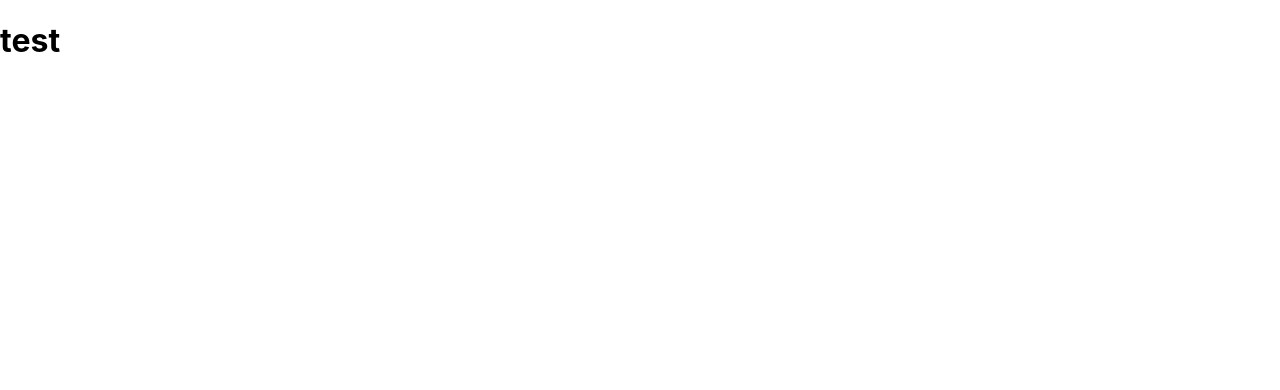
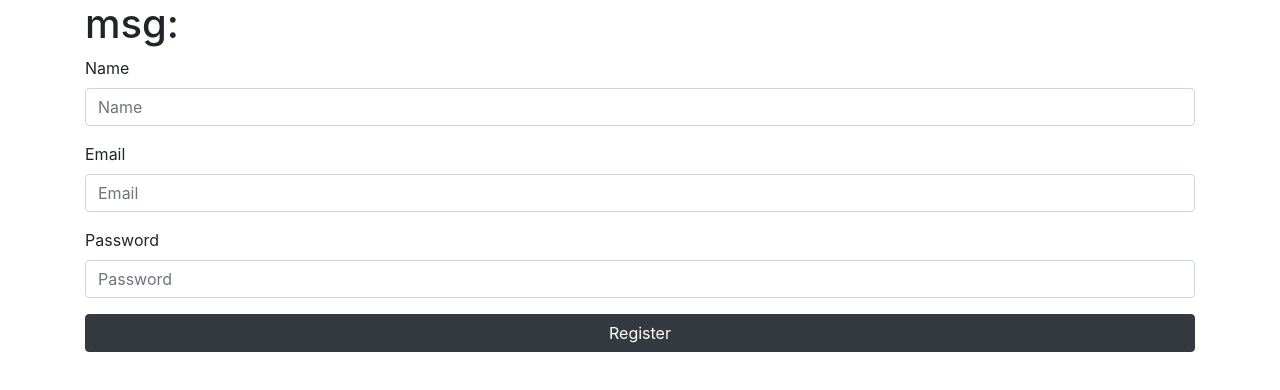
Before and after one commit to pierrolabo/ticketter, a React (Create React App) app in the folder client/: page /register in a window 1280 px wide. Shown: the top 390 px of the page. Built offline with nearby package versions, Linux system fonts and the light colour scheme.

Commit message:
Redux + Register ok

```diff
--- a/client/src/App.js
+++ b/client/src/App.js
@@ -1,11 +1,28 @@
-import React from 'react';
+import React, { Component } from 'react';
+import { Container } from 'reactstrap';
 
-function App() {
-  return (
-    <div className='App'>
-      <h1>test</h1>
-    </div>
-  );
+import Register from './components/auth/Register';
+import { Provider } from 'react-redux';
+import store from './store';
+//import { loadUser } from './actions/authActions';
+import 'bootstrap/dist/css/bootstrap.min.css';
+import './App.css';
+
+class App extends Component {
+  componentDidMount() {
+    //store.dispatch(loadUser());
+  }
+  render() {
+    return (
+      <Provider store={store}>
+        <div className='App'>
+          <Container>
+            <Register />
+          </Container>
+        </div>
+      </Provider>
+    );
+  }
 }
 
 export default App;
--- /dev/null
+++ b/client/src/actions/authActions.js
@@ -0,0 +1,57 @@
+import axios from 'axios';
+import { returnErrors } from './errorActions.js';
+import {
+  USER_LOADED,
+  USER_LOADING,
+  AUTH_ERROR,
+  LOGIN_FAIL,
+  LOGIN_SUCCESS,
+  REGISTER_SUCCESS,
+  REGISTER_FAIL,
+  LOGOUT_SUCCESS,
+} from './types';
+
+/*
+  //    Check token & load user
+  export const loadUser = () => (dispatch, getState) => {
+
+    //  User loading
+    dispatch({ type: USER_LOADING})
+
+    axios
+        .get('/api/auth/', tokenConfig(getState))
+        .then(res => {
+
+        })
+  }
+  */
+
+//    Register user
+export const register = ({ name, email, password }) => (dispatch) => {
+  //    Headers
+  const config = {
+    headers: {
+      'Content-Type': 'application/json',
+    },
+  };
+  //  Body
+  const body = JSON.stringify({ name, email, password });
+
+  //Request
+  axios
+    .post('/api/users', body, config)
+    .then((res) => {
+      return dispatch({
+        type: LOGIN_SUCCESS,
+        payload: res.data,
+      });
+    })
+    .catch((err) => {
+      dispatch(
+        returnErrors(err.response.data, err.response.status, 'LOGIN_FAIL')
+      );
+      dispatch({
+        type: LOGIN_FAIL,
+      });
+    });
+};
--- /dev/null
+++ b/client/src/actions/errorActions.js
@@ -0,0 +1,16 @@
+import { GET_ERRORS, CLEAR_ERRORS } from './types';
+
+//  Return ERRORS
+export const returnErrors = (msg, status, id = null) => {
+  return {
+    type: GET_ERRORS,
+    payload: { msg, status, id },
+  };
+};
+
+//  Clear ERRORS
+export const clearErrors = () => {
+  return {
+    type: CLEAR_ERRORS,
+  };
+};
--- /dev/null
+++ b/client/src/actions/types.js
@@ -0,0 +1,10 @@
+export const USER_LOADING = 'USER_LOADING';
+export const USER_LOADED = 'USER_LOADED';
+export const AUTH_ERROR = 'AUTH_ERROR';
+export const LOGIN_SUCCESS = 'LOGIN_SUCCESS';
+export const LOGIN_FAIL = 'LOGIN_FAIL';
+export const LOGOUT_SUCCESS = 'LOGOUT_SUCCESS';
+export const REGISTER_SUCCESS = 'REGISTER_SUCCESS';
+export const REGISTER_FAIL = 'REGISTER_FAIL';
+export const GET_ERRORS = 'GET_ERRORS';
+export const CLEAR_ERRORS = 'CLEAR_ERRORS';
--- /dev/null
+++ b/client/src/components/auth/Register.js
@@ -0,0 +1,103 @@
+import React, { Component } from 'react';
+import { Button, Form, FormGroup, Label, Input } from 'reactstrap';
+
+//Redux utilities
+import { connect } from 'react-redux';
+import PropTypes from 'prop-types';
+import { register } from '../../actions/authActions';
+import { clearErrors } from '../../actions/errorActions.js';
+
+class Register extends Component {
+  state = {
+    name: '',
+    password: '',
+    msg: null,
+  };
+
+  static propTypes = {
+    isAuthenticated: PropTypes.bool,
+    error: PropTypes.object.isRequired,
+    register: PropTypes.func.isRequired,
+    clearErrors: PropTypes.func.isRequired,
+  };
+  componentDidUpdate(prevProps, nextProps) {
+    const { error, isAuthenticated } = this.props;
+    if (error !== prevProps.error) {
+      //check for register error
+      if (error.id === 'REGISTER_FAIL') {
+        this.setState({ msg: error.msg.msg });
+      } else {
+        this.setState({ msg: null });
+      }
+    }
+  }
+
+  onChange = (e) => {
+    this.setState({
+      [e.target.name]: e.target.value,
+    });
+  };
+  onSubmit = (e) => {
+    e.preventDefault();
+
+    const { name, email, password } = this.state;
+
+    //  Create user object
+    const newUser = {
+      name,
+      email,
+      password,
+    };
+    console.log(newUser);
+    //  Attempt to register
+    this.props.register(newUser);
+  };
+
+  render() {
+    return (
+      <div className='register'>
+        <h1>msg: {this.state.msg}</h1>
+        <Form onSubmit={this.onSubmit}>
+          <FormGroup>
+            <Label for='name'>Name</Label>
+            <Input
+              type='text'
+              name='name'
+              id='name'
+              placeholder='Name'
+              className='mb-3'
+              onChange={this.onChange}
+            />
+            <Label for='email'>Email</Label>
+            <Input
+              type='email'
+              name='email'
+              id='email'
+              placeholder='Email'
+              className='mb-3'
+              onChange={this.onChange}
+            />
+            <Label for='Password'>Password</Label>
+            <Input
+              type='password'
+              name='password'
+              id='password'
+              placeholder='Password'
+              className='mb-3'
+              onChange={this.onChange}
+            />
+            <Button color='dark' block>
+              Register
+            </Button>
+          </FormGroup>
+        </Form>
+      </div>
+    );
+  }
+}
+
+const mapStateToProps = (state) => ({
+  isAuthenticated: state.auth.isAuthenticated,
+  error: state.error,
+});
+export default connect(mapStateToProps, { register, clearErrors })(Register);
--- /dev/null
+++ b/client/src/reducers/authReducer.js
@@ -0,0 +1,56 @@
+import {
+  USER_LOADED,
+  USER_LOADING,
+  AUTH_ERROR,
+  LOGIN_FAIL,
+  LOGIN_SUCCESS,
+  LOGOUT_SUCCESS,
+  REGISTER_SUCCESS,
+  REGISTER_FAIL,
+} from '../actions/types';
+
+const initialState = {
+  token: localStorage.getItem('token'),
+  isAuthenticated: null,
+  isLoading: null,
+  user: null,
+};
+
+export default function (state = initialState, action) {
+  switch (action.type) {
+    case USER_LOADING:
+      return {
+        ...state,
+        isLoading: true,
+      };
+    case USER_LOADED:
+      return {
+        ...state,
+        isAuthenticated: true,
+        isLoading: false,
+        user: action.payload,
+      };
+    case LOGIN_SUCCESS:
+    case REGISTER_SUCCESS:
+      localStorage.setItem('token', action.payload.token);
+      return {
+        ...state,
+        ...action.payload,
+        isAuthenticated: true,
+        isLoading: false,
+      };
+    case AUTH_ERROR:
+    case LOGIN_FAIL:
+    case LOGOUT_SUCCESS:
+    case REGISTER_FAIL:
+      localStorage.removeItem('token');
+      return {
+        ...state,
+        token: null,
+        isAuthenticated: false,
+        isLoading: false,
+      };
+    default:
+      return state;
+  }
+}
--- /dev/null
+++ b/client/src/reducers/errorReducer.js
@@ -0,0 +1,26 @@
+import { GET_ERRORS, CLEAR_ERRORS } from '../actions/types';
+
+const initialState = {
+  msg: {},
+  status: null,
+  id: null,
+};
+
+export default function (state = initialState, action) {
+  switch (action.type) {
+    case GET_ERRORS:
+      return {
+        msg: action.payload.msg,
+        status: action.payload.status,
+        id: action.payload.id,
+      };
+    case CLEAR_ERRORS:
+      return {
+        msg: {},
+        status: null,
+        id: null,
+      };
+    default:
+      return state;
+  }
+}
--- /dev/null
+++ b/client/src/reducers/index.js
@@ -0,0 +1,8 @@
+import { combineReducers } from 'redux';
+import errorReducer from './errorReducer';
+import authReducer from './authReducer';
+
+export default combineReducers({
+  auth: authReducer,
+  error: errorReducer,
+});
--- /dev/null
+++ b/client/src/store.js
@@ -0,0 +1,18 @@
+import { createStore, applyMiddleware, compose } from 'redux';
+import thunk from 'redux-thunk';
+import rootReducer from './reducers/index.js';
+
+const initialState = {};
+
+const middleware = [thunk];
+
+const store = createStore(
+  rootReducer,
+  initialState,
+  compose(
+    applyMiddleware(...middleware),
+    window.__REDUX_DEVTOOLS_EXTENSION__ && window.__REDUX_DEVTOOLS_EXTENSION__()
+  )
+);
+
+export default store;
```
Also changed, not shown: client/package.json (+7 -1 lines), client/src/App.css (added), client/src/components/NavBar.js (added), 1 other file (tests, documents, lock files or other folders).
